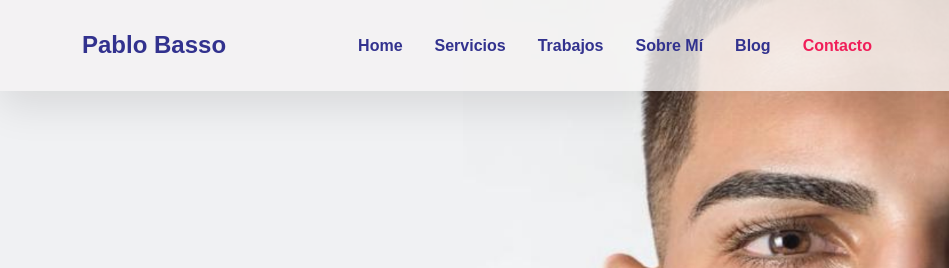
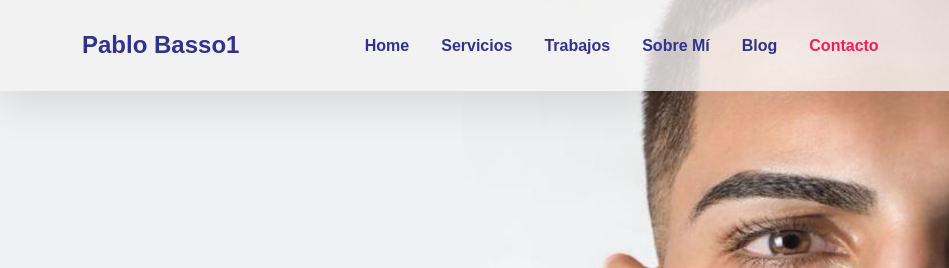
Before and after one commit to Pablobasso25/repositorio-pablo-basso, a plain HTML site: page PortfolioAlternativo/index.html in a window 1280 px wide. Shown: the top 268 px of the page, 0-949 px from the left. Drawn offline with nearby package versions, Linux system fonts and the light colour scheme; a web font is replaced by a local one.

Commit message:
cambiando el nombre

```diff
--- a/PortfolioAlternativo/index.html
+++ b/PortfolioAlternativo/index.html
@@ -24,7 +24,7 @@
     <!--Navbar-->
     <nav id="navbar" class="navbar navbar-expand-lg fixed-top">
       <div class="container">
-        <a class="navbar-brand" href="#">Pablo Basso</a>
+        <a class="navbar-brand" href="#">Pablo Basso1</a>
         <button
           class="navbar-toggler"
           type="button"
```
